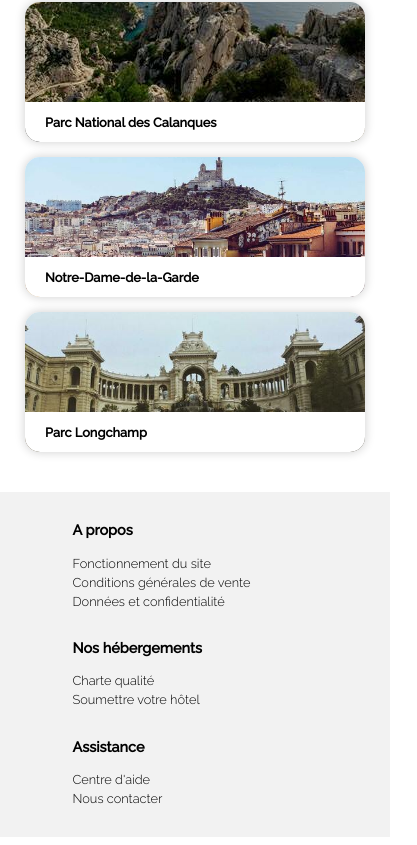
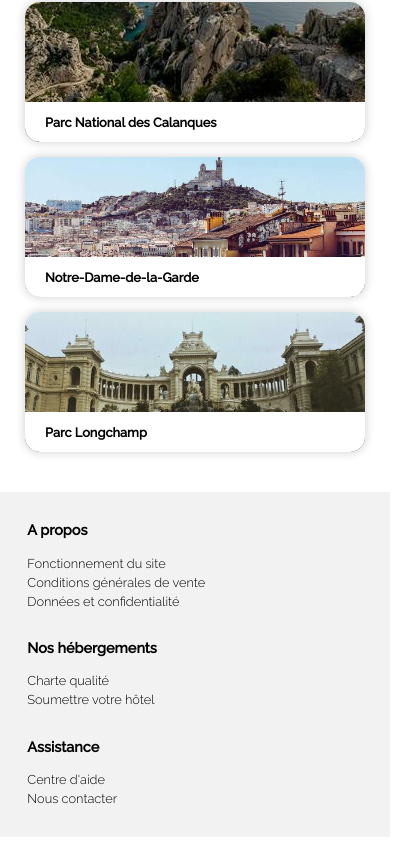
Before and after one commit to adrianruizmora/adrianruizmora.github.io, a plain HTML site: page index.html in a window 390 px wide. Shown: the part 2921-3766 px from the top of the page, 417 px wide, since content can reach past the window. Drawn offline with Linux system fonts and the light colour scheme.

Commit message:
Update styles.css

```diff
--- a/styles.css
+++ b/styles.css
@@ -1284,7 +1284,8 @@ footer
 
     .footer-widget
     {
-      width: 245px;
+      width: 100%;
+      margin-left: 14%;
       padding-top: 15px;
       align-items: flex-start;
     }
```
